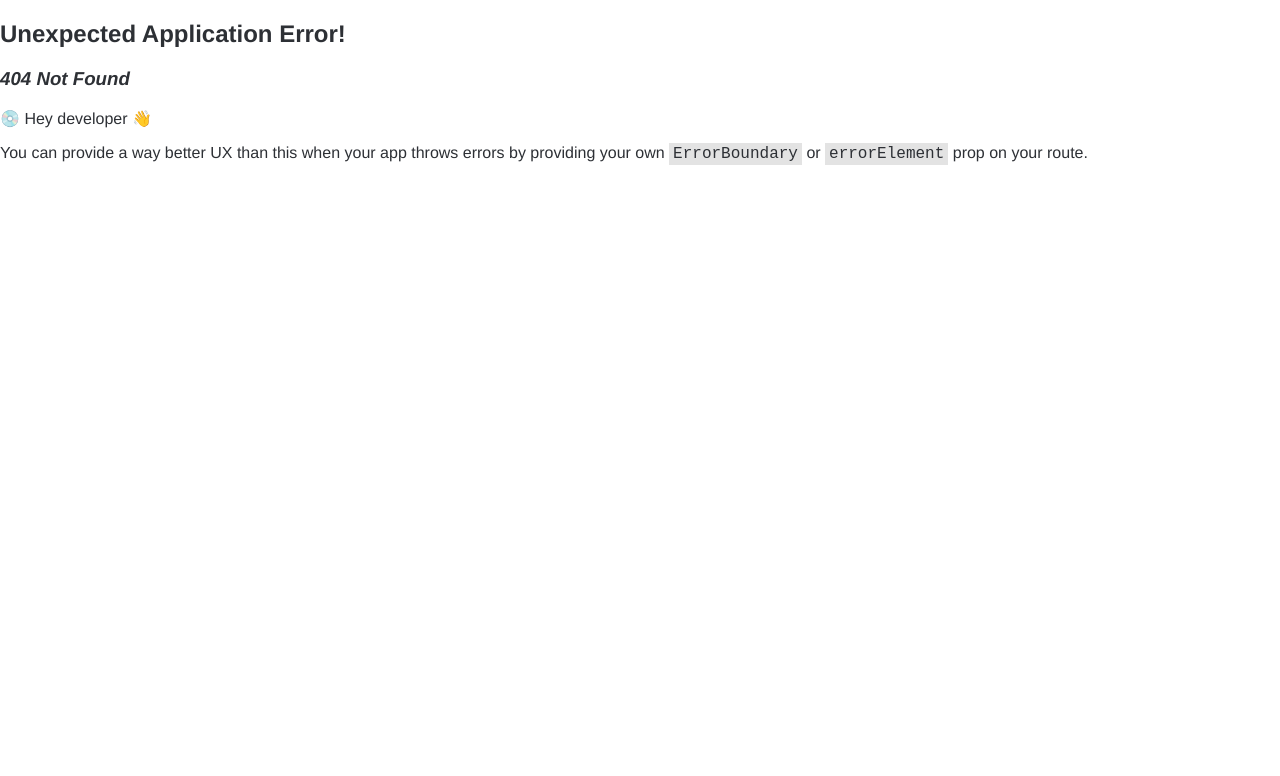
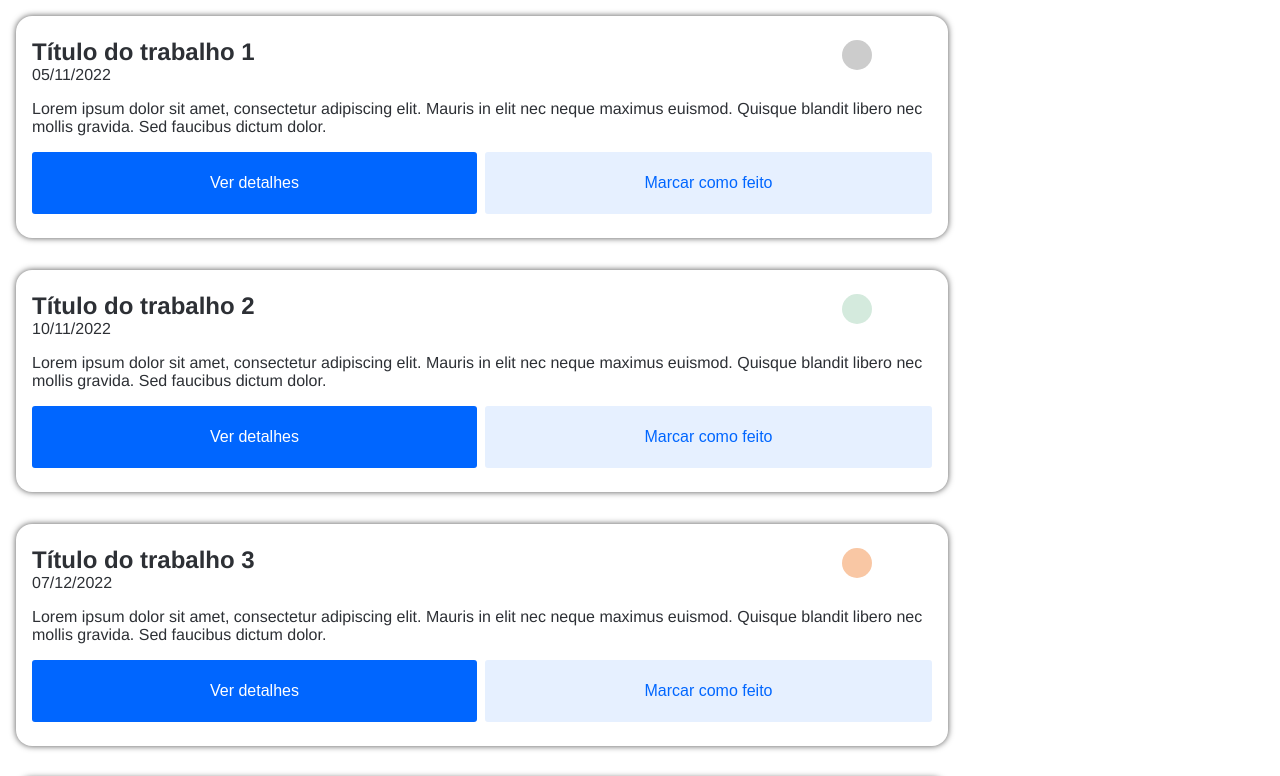
Before and after one commit to lab-uva/projeto-lab-uva, a React (Create React App) app in the folder labuva-frontend/: page /home in a window 1280 px wide. Before the commit this address had no page. Shown: the top 776 px of the page. Built offline with nearby package versions, Linux system fonts and the light colour scheme.

Commit message:
feat: creating item list

```diff
--- a/labuva-frontend/src/App.tsx
+++ b/labuva-frontend/src/App.tsx
@@ -7,7 +7,7 @@ import { darkTheme, lightTheme } from './styles/theme'
 // routes
 import { Login } from './pages/login'
 import { Signup } from './pages/signup'
-import { Row } from './components/forms'
+import { Home } from './pages/home'
 
 const router = createBrowserRouter([
   {
@@ -18,13 +18,17 @@ const router = createBrowserRouter([
     path: '/signup',
     element: <Signup />,
   },
+  {
+    path: '/home',
+    element: <Home />,
+  },
 ])
 
 const App = () => {
-  const [test, setTheme] = useState(false)
+  const [theme, setTheme] = useState(false)
 
   return (
-    <ThemeProvider theme={test ? darkTheme : lightTheme}>
+    <ThemeProvider theme={theme ? darkTheme : lightTheme}>
       <GlobalStyle />
       <RouterProvider router={router} />
     </ThemeProvider>
--- a/labuva-frontend/src/components/forms/index.ts
+++ b/labuva-frontend/src/components/forms/index.ts
@@ -5,20 +5,27 @@ type justifyContentType = 'center' | 'flex-end' | 'flex-start' | 'space-between'
 export const Row = styled.div<{
   margin?: string
   justifyContent?: justifyContentType
+  width?: string
 }>`
-  ${({ margin, justifyContent = 'flex-start' }) => css`
+  ${({ margin, justifyContent = 'flex-start', width = '100%' }) => css`
     display: flex;
     justify-content: ${justifyContent};
-    width: 100%;
+    width: ${width};
     margin: ${margin};
     display: flex;
     flex-direction: row;
   `}
 `
 
-export const Column = styled.div<{ width?: string }>`
-  ${({ width = '100%' }) => css`
+export const Column = styled.div<{
+  width?: string
+  margin?: string
+  minHeight?: string
+}>`
+  ${({ width = '100%', margin = '0', minHeight = 'auto' }) => css`
     width: ${width};
+    margin: ${margin};
+    min-height: ${minHeight};
     display: flex;
     flex-direction: column;
   `}
--- /dev/null
+++ b/labuva-frontend/src/components/item-list/index.tsx
@@ -0,0 +1,97 @@
+import React from 'react'
+import styled, { css } from 'styled-components'
+import { Button } from '../button'
+import { Column, Row } from '../forms'
+
+const Container = styled.div<{ margin?: string }>`
+  ${({ margin = '0 0 32px 0', theme }) => css`
+    width: 100%;
+    margin: ${margin};
+    min-height: 150px;
+    height: auto;
+    padding: 1.5rem 1rem;
+    border-radius: 1rem;
+    background-color: ${theme.card.background};
+    box-shadow: 0px 0px 6px 0px rgba(0, 0, 0, 0.68);
+    border-radius: 1rem;
+  `}
+`
+
+const Color = styled.div<{ importanceDegree: string }>`
+  ${({ theme, importanceDegree = 'none' }) => css`
+    width: 30px;
+    height: 30px;
+    background-color: ${theme.importanceDegree.none};
+    border-radius: 50%;
+    position: relative;
+    left: 90%;
+    top: 5%;
+    margin-bottom: -32px;
+
+    ${importanceDegree === 'none' &&
+    css`
+      background-color: ${theme.importanceDegree.none};
+    `}
+
+    ${importanceDegree === 'low' &&
+    css`
+      background-color: ${theme.importanceDegree.low};
+    `}
+
+    ${importanceDegree === 'medium' &&
+    css`
+      background-color: ${theme.importanceDegree.medium};
+    `}
+
+    ${importanceDegree === 'high' &&
+    css`
+      background-color: ${theme.importanceDegree.high};
+    `}
+
+    ${importanceDegree === 'ultra' &&
+    css`
+      background-color: ${theme.importanceDegree.ultra};
+    `}
+  `}
+`
+
+type importanceType = 'none' | 'low' | 'medium' | 'high' | 'ultra'
+
+type Props = {
+  margin?: string
+  importanceDegree?: importanceType
+  title?: string
+  description?: string
+  finalDate?: string
+}
+
+export const ItemList = ({
+  margin,
+  importanceDegree = 'none',
+  title,
+  description,
+  finalDate,
+}: Props) => {
+  return (
+    <Container margin={margin}>
+      <Color importanceDegree={importanceDegree} />
+      <Column minHeight="100px">
+        <Row>
+          <Column>
+            <h2>{title}</h2>
+            <p>{finalDate}</p>
+          </Column>
+        </Row>
+        <Row margin="16px 0">
+          <p>{description}</p>
+        </Row>
+      </Column>
+      <Row>
+        <Button>Ver detalhes</Button>
+        <Button secondary margin="0 0 0 8px">
+          Marcar como feito
+        </Button>
+      </Row>
+    </Container>
+  )
+}
--- /dev/null
+++ b/labuva-frontend/src/pages/home/index.tsx
@@ -0,0 +1,47 @@
+import React from 'react'
+import styled from 'styled-components'
+import { ItemList } from '../../components/item-list'
+
+const Container = styled.div`
+  width: 85vw;
+  max-width: 900px;
+  height: 1000px;
+  padding: 1rem;
+`
+
+export const Home = () => {
+  return (
+    <Container>
+      <ItemList
+        importanceDegree="none"
+        title="Título do trabalho 1"
+        finalDate="05/11/2022"
+        description="Lorem ipsum dolor sit amet, consectetur adipiscing elit. Mauris in elit nec neque maximus euismod. Quisque blandit libero nec mollis gravida. Sed faucibus dictum dolor."
+      />
+      <ItemList
+        importanceDegree="low"
+        title="Título do trabalho 2"
+        finalDate="10/11/2022"
+        description="Lorem ipsum dolor sit amet, consectetur adipiscing elit. Mauris in elit nec neque maximus euismod. Quisque blandit libero nec mollis gravida. Sed faucibus dictum dolor."
+      />
+      <ItemList
+        importanceDegree="medium"
+        title="Título do trabalho 3"
+        finalDate="07/12/2022"
+        description="Lorem ipsum dolor sit amet, consectetur adipiscing elit. Mauris in elit nec neque maximus euismod. Quisque blandit libero nec mollis gravida. Sed faucibus dictum dolor."
+      />
+      <ItemList
+        importanceDegree="high"
+        title="Título do trabalho 4"
+        finalDate="13/12/2022"
+        description="Lorem ipsum dolor sit amet, consectetur adipiscing elit. Mauris in elit nec neque maximus euismod. Quisque blandit libero nec mollis gravida. Sed faucibus dictum dolor."
+      />
+      <ItemList
+        importanceDegree="ultra"
+        title="Título do trabalho 5"
+        finalDate="01/12/2022"
+        description="Lorem ipsum dolor sit amet, consectetur adipiscing elit. Mauris in elit nec neque maximus euismod. Quisque blandit libero nec mollis gravida. Sed faucibus dictum dolor."
+      />
+    </Container>
+  )
+}
--- a/labuva-frontend/src/pages/login/index.tsx
+++ b/labuva-frontend/src/pages/login/index.tsx
@@ -1,7 +1,7 @@
 import React from 'react'
 import { Card } from '../../components/card'
 import styled from 'styled-components'
-import { Column, Row } from '../../components/forms'
+import { Row } from '../../components/forms'
 import { Input } from '../../components/input'
 import { useForm } from 'react-hook-form'
 import { Button } from '../../components/button'
--- a/labuva-frontend/src/styles/global.css.ts
+++ b/labuva-frontend/src/styles/global.css.ts
@@ -2,12 +2,99 @@ import { createGlobalStyle, css } from 'styled-components'
 
 export default createGlobalStyle`
 ${() => css`
+  html,
+  body,
+  div,
+  span,
+  applet,
+  object,
+  iframe,
+  h1,
+  h2,
+  h3,
+  h4,
+  h5,
+  h6,
+  p,
+  blockquote,
+  pre,
+  a,
+  abbr,
+  acronym,
+  address,
+  big,
+  cite,
+  code,
+  del,
+  dfn,
+  em,
+  img,
+  ins,
+  kbd,
+  q,
+  s,
+  samp,
+  small,
+  strike,
+  b,
+  sub,
+  sup,
+  tt,
+  var,
+  b,
+  u,
+  i,
+  center,
+  dl,
+  dt,
+  dd,
+  ol,
+  ul,
+  li,
+  fieldset,
+  form,
+  label,
+  legend,
+  table,
+  caption,
+  tbody,
+  tfoot,
+  thead,
+  tr,
+  th,
+  td,
+  article,
+  aside,
+  canvas,
+  details,
+  embed,
+  figure,
+  figcaption,
+  footer,
+  header,
+  hgroup,
+  menu,
+  nav,
+  output,
+  ruby,
+  section,
+  summary,
+  time,
+  mark,
+  audio,
+  video {
+    margin: 0;
+    padding: 0;
+    border: 0;
+    font-size: 100%;
+    font-family: Open-Sans, Helvetica, Sans-Serif;
+    color: ${(props) => props.theme.text};
+  }
+
   body {
     margin: 0;
     padding: 0;
     background: ${(props) => props.theme.background};
-    color: ${(props) => props.theme.text};
-    font-family: Open-Sans, Helvetica, Sans-Serif;
 
     p {
       font-size: 1rem;
--- a/labuva-frontend/src/styles/theme.ts
+++ b/labuva-frontend/src/styles/theme.ts
@@ -5,6 +5,14 @@ export const lightTheme: DefaultTheme = {
   titles: '#212121',
   text: '#2D3035',
   textIsActive: '#0066FF',
+
+  importanceDegree: {
+    none: '#cccccc',
+    low: '#D4EADD',
+    medium: '#F9C7A4',
+    high: '#FFC1CE',
+    ultra: '#93344A',
+  },
 
   card: {
     background: '#fff',
@@ -35,6 +43,13 @@ export const darkTheme: DefaultTheme = {
   text: '#FAFAFA',
   textIsActive: '#2288FF',
 
+  importanceDegree: {
+    low: '#D4EADD',
+    medium: '#F9C7A4',
+    high: '#FFC1CE',
+    ultra: '#93344A',
+  },
+
   card: {
     background: '#2D3035',
   },
```
